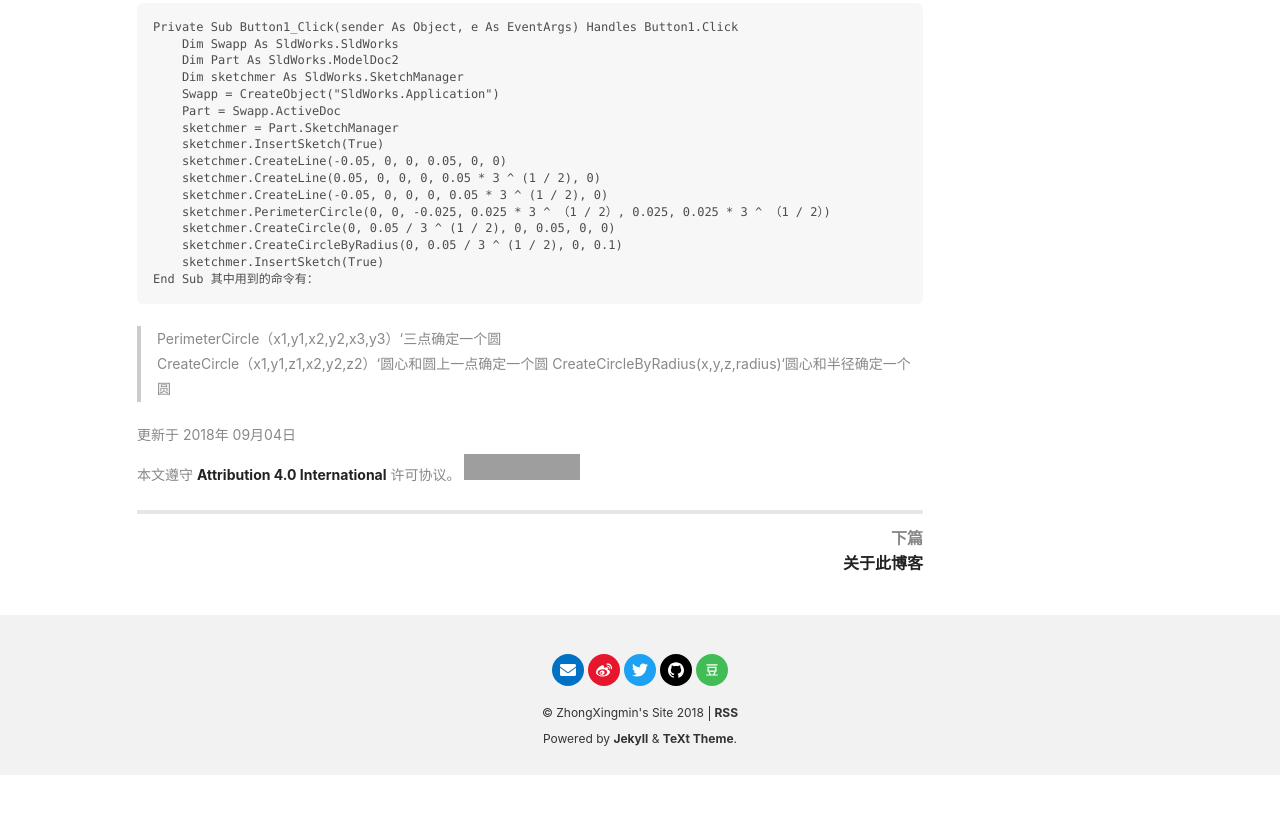
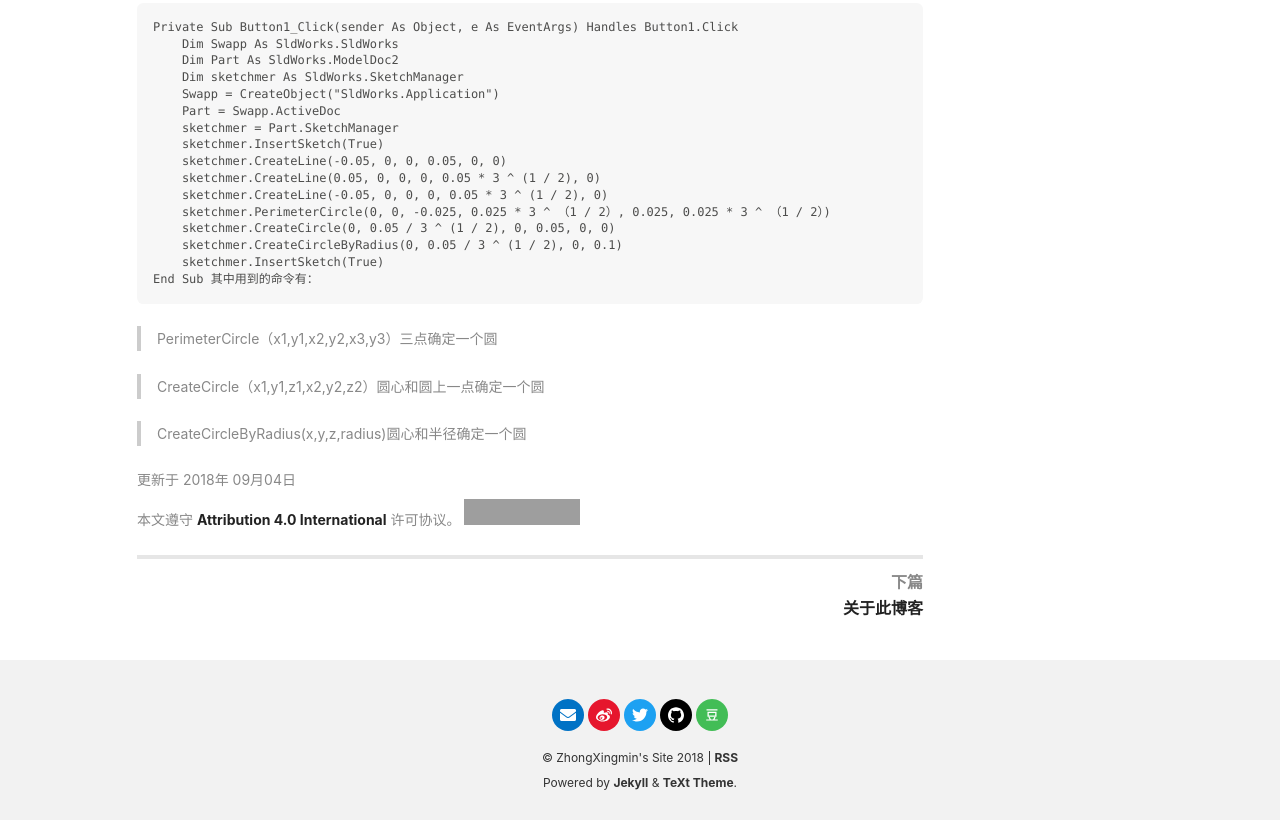
Before and after one commit to zhongxingmin/zhongxingmin.github.io, a Jekyll site: the page built from _posts/2018-09-03-solidworks-create-cricles.md, in a window 1280 px wide. Shown: the part 571-1391 px from the top of the page. Built offline with Jekyll 4.4.1, drawn with Linux system fonts in a browser that asks for light colours; nearby versions of some CDN libraries; comment, search, counter and statistics services are not loaded; before the commit the page ends 1346 px from its top, so only the background shows below that; grey boxes are pictures that could not be loaded.

```diff
--- a/_posts/2018-09-03-solidworks-create-cricles.md
+++ b/_posts/2018-09-03-solidworks-create-cricles.md
@@ -31,6 +31,8 @@ solidworks二次开发创建圆的几种命令
     End Sub
 其中用到的命令有：
 
-> PerimeterCircle（x1,y1,x2,y2,x3,y3）‘三点确定一个圆
-> CreateCircle（x1,y1,z1,x2,y2,z2）‘圆心和圆上一点确定一个圆
-> CreateCircleByRadius(x,y,z,radius)‘圆心和半径确定一个圆
+> PerimeterCircle（x1,y1,x2,y2,x3,y3）三点确定一个圆
+
+> CreateCircle（x1,y1,z1,x2,y2,z2）圆心和圆上一点确定一个圆
+
+> CreateCircleByRadius(x,y,z,radius)圆心和半径确定一个圆
```
